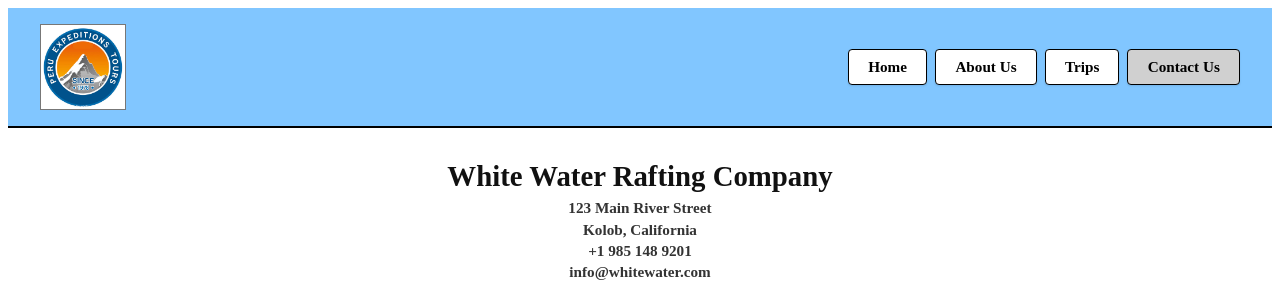
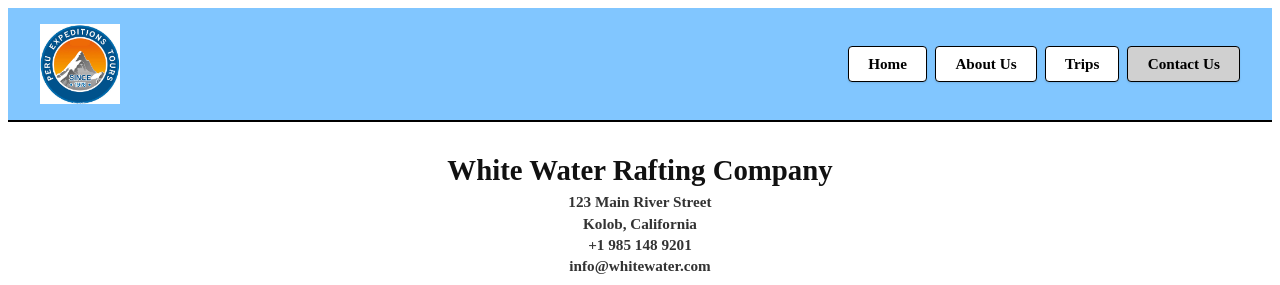
Before and after one commit to alonsogamer2005/wdd130, a plain HTML site: page wwr/contact.html in a window 1280 px wide. Shown: the top 285 px of the page. Drawn offline with Linux system fonts and the light colour scheme.

```diff
--- a/wwr/styles/rafting.css
+++ b/wwr/styles/rafting.css
@@ -14,9 +14,6 @@ header {
 header img {
   width: 80px;
   height: auto;
-  border: 1px solid #777;
-  background-color: #fff;
-  padding: 2px;
 }
 
 /* Navigation menu container */
```
